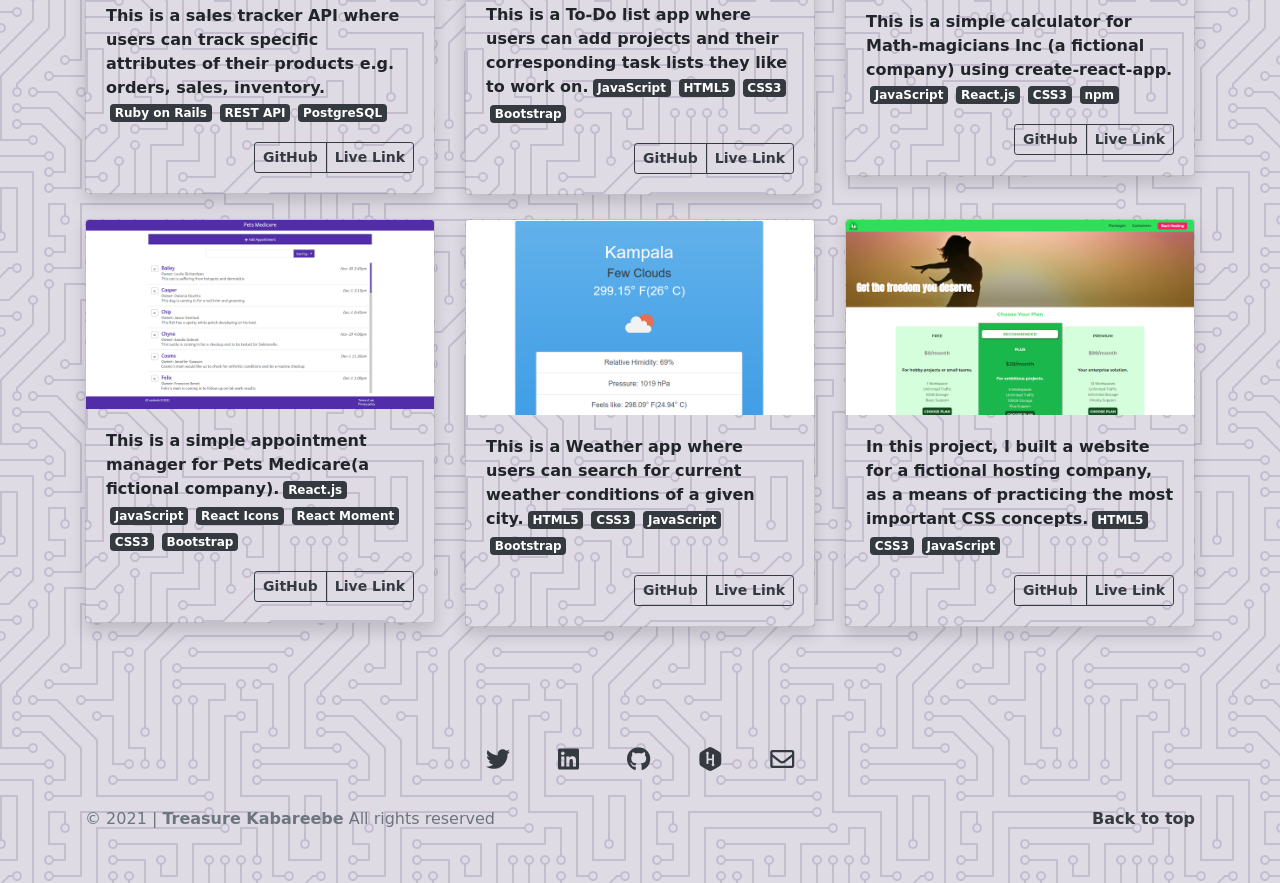
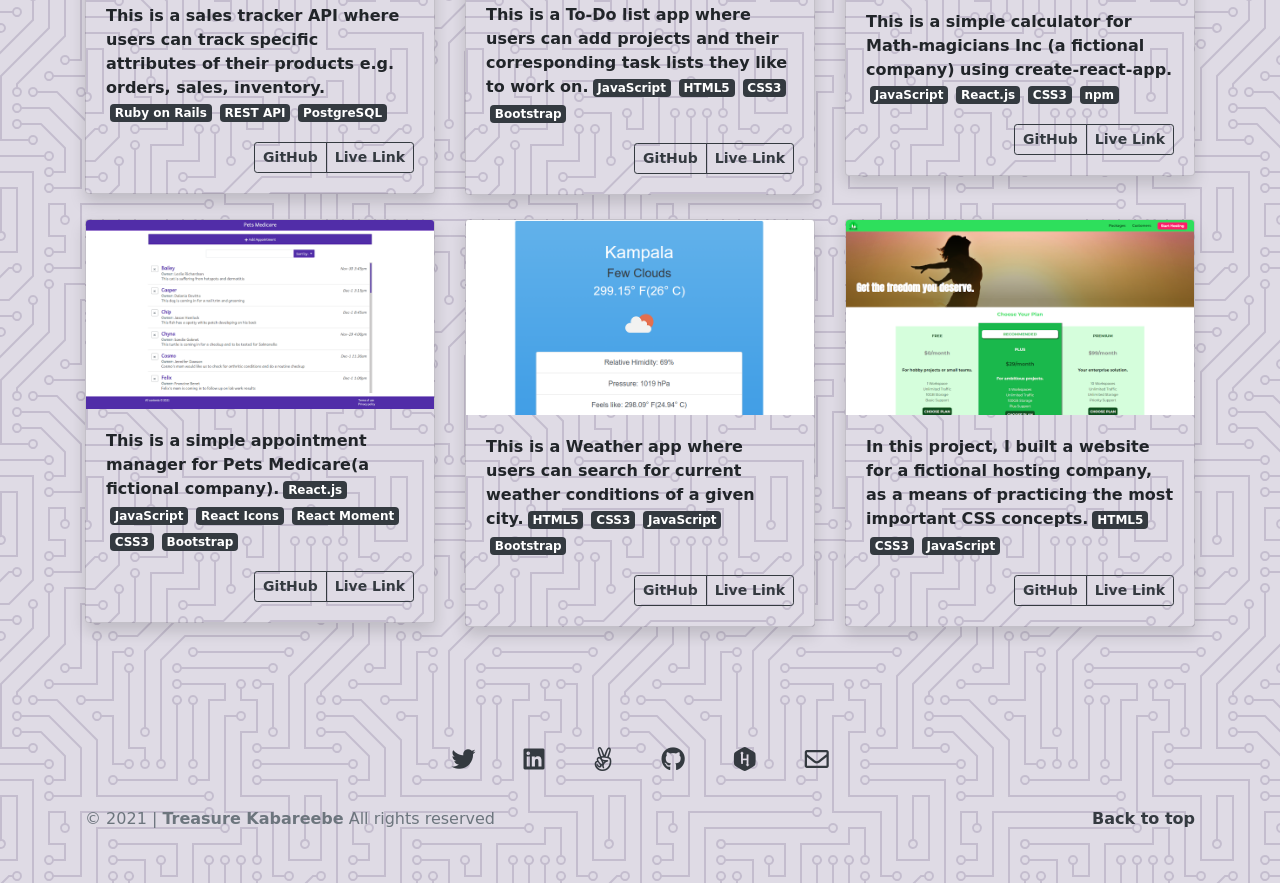
Before and after one commit to trekab/portfolio, a plain HTML site: page index.html in a window 1280 px wide. Shown: the part 677-1560 px from the top of the page. Drawn offline with nearby package versions, Linux system fonts and the light colour scheme; a web font is replaced by a local one.

Commit message:
refactor: Re-add angellist icon

```diff
--- a/index.html
+++ b/index.html
@@ -229,6 +229,9 @@
           <a class="nav-link m-4 p-0" href="https://www.linkedin.com/in/treasure-kabareebe/" target="_blank" rel="noopener"><i class='fab fa-linkedin text-dark'></i></a>
         </li>
         <li class="nav-item">
+          <a class="nav-link m-4 p-0" href="https://angel.co/u/trekab" target="_blank" rel="noopener"><i class='fab fa-angellist text-dark'></i></a>
+        </li>
+        <li class="nav-item">
           <a class="nav-link m-4 p-0" href="https://github.com/trekab" target="_blank" rel="noopener"><i class='fab fa-github text-dark'></i></a>
         </li>
         <li class="nav-item">
```
